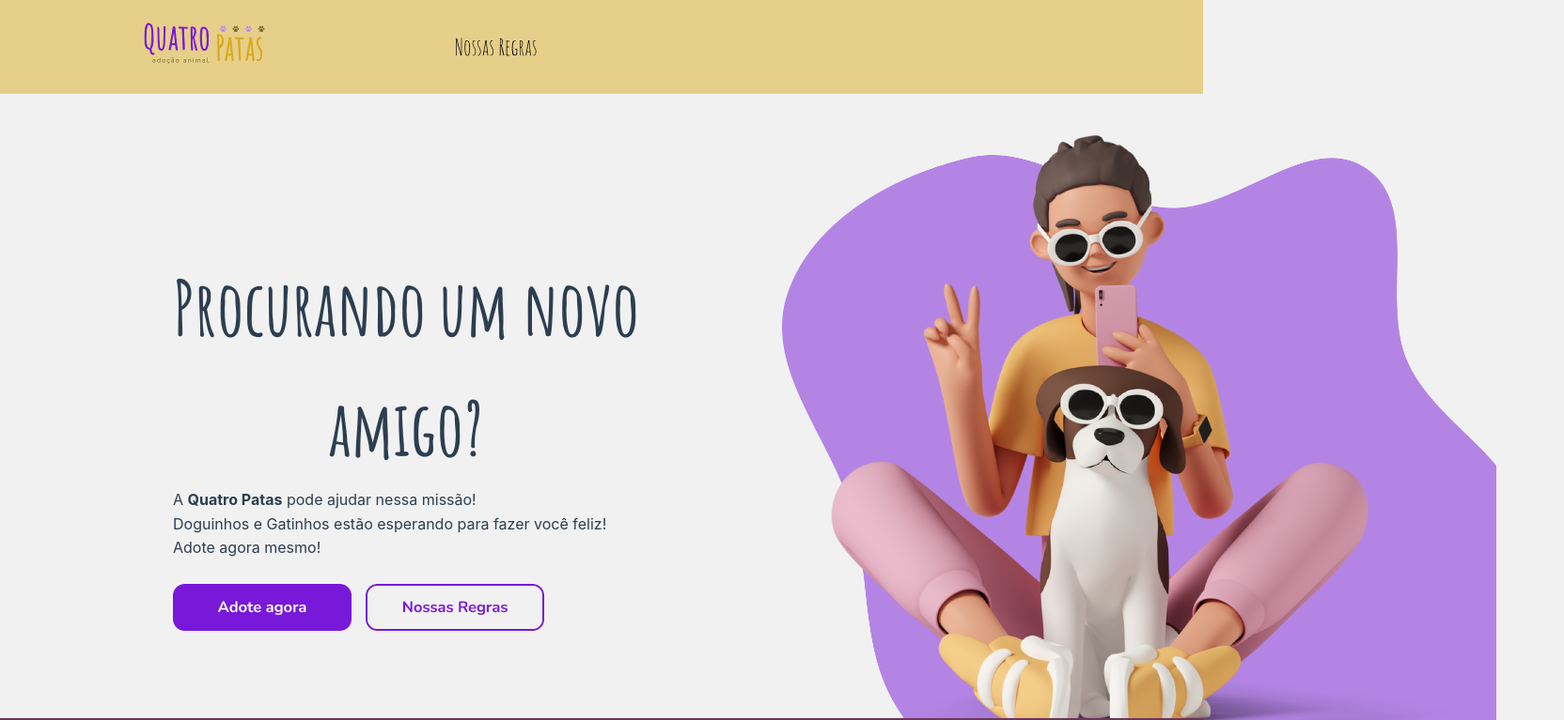
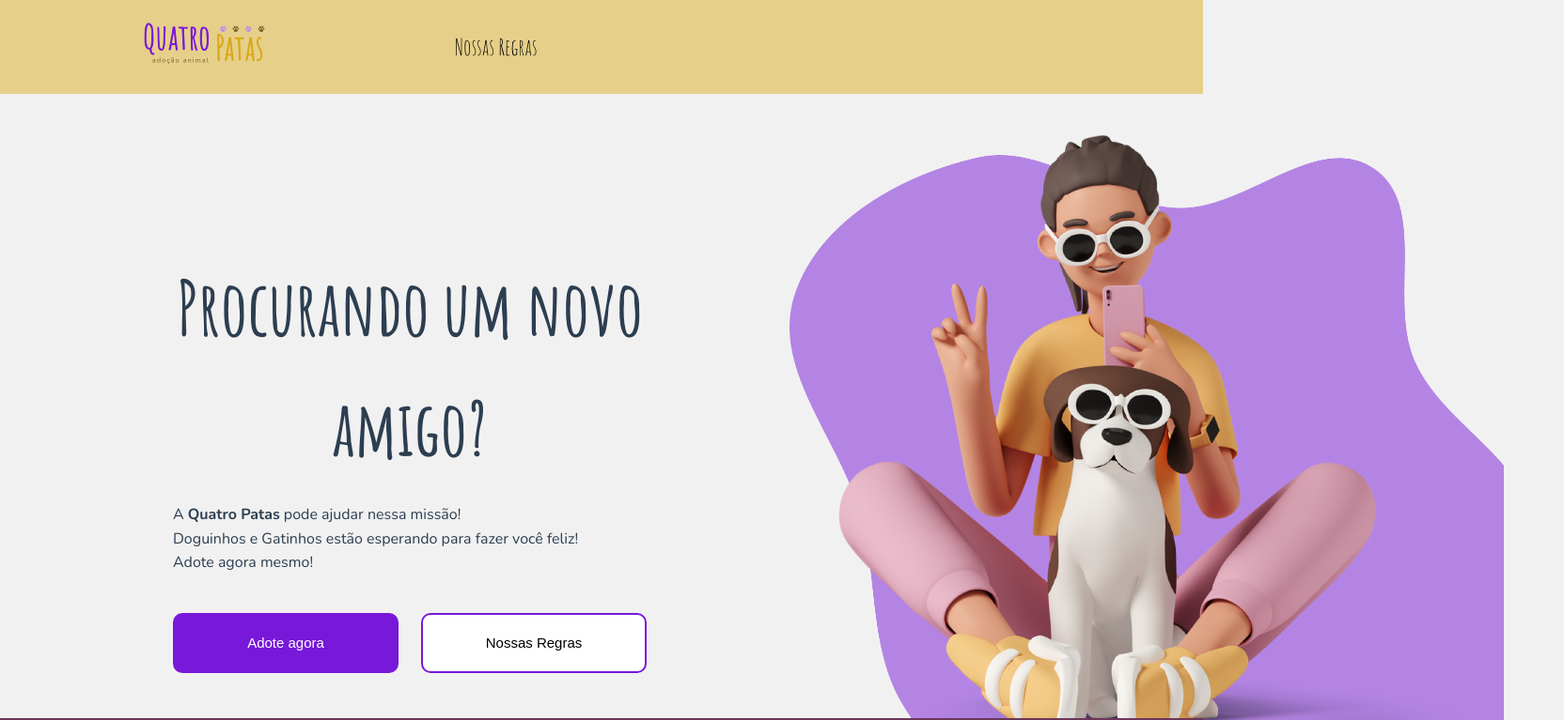
Before and after one commit to eusebiomae/QuatroPatas, a Vue app: page / in a window 1280 px wide. Shown: the top 767 px of the page at 94% size, 1664 px wide, since content can reach past the window. Built offline with nearby package versions, Linux system fonts and the light colour scheme.

Commit message:
estilo dos botões e letra do site check

```diff
--- a/src/App.vue
+++ b/src/App.vue
@@ -24,6 +24,7 @@ export default {
 <style>
 @import "@/assets/base.css";
 @import url("https://fonts.googleapis.com/css2?family=Amatic+SC:wght@400;700&display=swap");
+@import url("https://fonts.googleapis.com/css2?family=Nunito:wght@400;700&display=swap");
 
 #app {
   width: fit-content;
--- a/src/assets/base.css
+++ b/src/assets/base.css
@@ -59,7 +59,7 @@ body {
     background: var(--color-background);
     transition: color 0.5s, background-color 0.5s;
     line-height: 1.6;
-    font-family: Inter, -apple-system, BlinkMacSystemFont, 'Segoe UI', Roboto, Oxygen, Ubuntu, Cantarell, 'Fira Sans', 'Droid Sans', 'Helvetica Neue', sans-serif, 'Amatic SC', cursive;
+    font-family: Inter, -apple-system, BlinkMacSystemFont, 'Amatic SC', cursive, 'Nunito', sans-serif;
     font-size: 15px;
     text-rendering: optimizeLegibility;
     -webkit-font-smoothing: antialiased;
--- a/src/components/DogCards.vue
+++ b/src/components/DogCards.vue
@@ -79,6 +79,7 @@ export default defineComponent({
 
 .dogCard-detail {
   text-align: center;
+  font-family: "Nunito", sans-serif;
 }
 
 .btn-group {
@@ -101,7 +102,6 @@ export default defineComponent({
 
 .btn-adote:hover {
   background-color: #904dd3;
-  font-size: 16px;
   text-align: center;
 }
 
@@ -185,9 +185,10 @@ export default defineComponent({
     text-align: center;
   }
   .btn-adote:hover {
-    background-color: #904dd3;
-    font-size: 16px;
+    background-color: #fff;
+    color: #000;
     text-align: center;
+    border: 2px solid #7818d9;
   }
   .btn-heart {
     width: 7vh;
--- a/src/components/Footer.vue
+++ b/src/components/Footer.vue
@@ -70,6 +70,7 @@ footer {
   text-align: center;
   margin-top: 5vh;
   margin-bottom: 5vh;
+  font-family: "Nunito", sans-serif;
 }
 
 #subfooter {
@@ -81,6 +82,7 @@ footer {
   left: 0;
   right: 0;
   display: block;
+  font-family: "Nunito", sans-serif;
   /* flex-direction: none; */
   /* justify-content: flex-start; */
 }
--- a/src/views/AdoptView.vue
+++ b/src/views/AdoptView.vue
@@ -20,7 +20,7 @@
       />
     </div>
   </div>
-  <section id="dogCards">
+  <section class="dogCards">
     <DogCards
       v-for="dogCard in dogCards"
       :key="dogCard.color"
@@ -123,6 +123,7 @@ export default defineComponent({
 #text-subhome {
   text-align: left;
   font-size: initial;
+  font-family: "Nunito", sans-serif;
 }
 
 #btn-adote {
@@ -154,7 +155,7 @@ li {
   background-size: 3vh;
 }
 
-#dogCards {
+.dogCards {
   display: flex;
   max-width: 1028px;
   margin-top: -15vh;
@@ -225,7 +226,7 @@ li {
     background-position: left center;
     background-size: 3vh;
   }
-  #dogCards {
+  .dogCards {
     max-width: 1280px;
     margin-top: -50vh;
   }
--- a/src/views/HomeView.vue
+++ b/src/views/HomeView.vue
@@ -1,8 +1,8 @@
 <template>
-  <div class="row" id="row">
+  <div class="home">
     <div class="col-lg-6 order-lg-last" id="text-left">
       <div class="">
-        <h1 id="text-home">
+        <h1 class="text-home">
           <b
             >Procurando um novo <br />
             amigo?</b
@@ -10,7 +10,7 @@
         </h1>
       </div>
 
-      <div id="text-subhome">
+      <div class="text-subhome">
         <p>
           A <b>Quatro Patas</b> pode ajudar nessa missão! <br />
           Doguinhos e Gatinhos estão esperando para fazer você feliz! <br />
@@ -18,21 +18,18 @@
         </p>
       </div>
 
-      <div id="button-home">
-        <router-link to="/adopt"
-          ><img
-            id="btn-adote"
-            src="@/assets/images/Adote.png"
-            alt="Home Btn"
-            class="btn"
-        /></router-link>
-        <router-link to="/rules"
-          ><img
-            id="btn-regras"
-            src="@/assets/images/NossasRegras.png"
-            alt="Home Btn Regras"
-            class="btn"
-        /></router-link>
+      <div class="btn-group">
+        <router-link to="/adopt">
+          <div>
+            <button class="btn-adote">Adote agora</button>
+          </div>
+        </router-link>
+
+        <router-link to="/rules">
+          <div>
+            <button class="btn-rules">Nossas Regras</button>
+          </div>
+        </router-link>
       </div>
     </div>
 
@@ -40,7 +37,6 @@
       <img
         alt="Vue logo"
         class="logo-home"
-        id="logo-home"
         src="@/assets/images/HomeDog2x.png"
       />
     </div>
@@ -54,7 +50,7 @@ export default {
 </script>
 
 <style scoped>
-#row {
+.home {
   width: 100%;
   height: 100%;
   display: flex;
@@ -65,7 +61,7 @@ export default {
   margin-top: 75vh;
 }
 
-#text-home {
+.text-home {
   font-family: "Amatic Sc";
   font-size: 7vh;
   text-align: center;
@@ -73,15 +69,52 @@ export default {
   margin-bottom: 5vh;
 }
 
-#text-subhome {
+.text-subhome {
   text-align: center;
   font-size: initial;
+  font-family: "Nunito", sans-serif;
   margin-left: -45vh;
   margin-bottom: 5vh;
 }
-#button-home {
-  margin-left: -44vh;
+
+.btn-group {
+  margin-left: -39vh;
   margin-bottom: 5vh;
+}
+.btn-adote {
+  width: 35vh;
+  height: 10vh;
+  background-color: #7818d9;
+  border: none;
+  border-radius: 10px;
+  color: #fff;
+  font-size: 18px;
+  text-align: center;
+  margin-bottom: 3vh;
+  margin-top: 2vh;
+}
+.btn-adote:hover {
+  background-color: #fff;
+  color: #000;
+  text-align: center;
+  border: 2px solid #904dd3;
+}
+.btn-rules {
+  width: 35vh;
+  height: 10vh;
+  background-color: #ffffff;
+  border: none;
+  border-radius: 10px;
+  border: 2px solid #904dd3;
+  color: #000;
+  font-size: 18px;
+  text-align: center;
+  margin-bottom: 3vh;
+}
+.btn-rules:hover {
+  background-color: #7818d9;
+  color: #fff;
+  text-align: center;
 }
 
 #btn-adote {
@@ -98,14 +131,14 @@ export default {
   margin-bottom: 25vh;
 }
 
-#logo-home {
+.logo-home {
   max-width: 45vh;
 }
 
 /* <!------------------------Media Query --------------- > */
 
 @media (min-width: 700px) {
-  #row {
+  .home {
     width: 100%;
     height: 100%;
     display: -webkit-inline-box;
@@ -124,34 +157,65 @@ export default {
     margin-bottom: 25vh;
   }
 
-  #text-home {
+  .text-home {
     font-family: "Amatic Sc";
     font-size: 10vh;
     margin-left: 0;
-    margin-bottom: 0;
+    margin-bottom: 2vh;
     margin-top: 15vh;
   }
 
-  #text-subhome {
+  .text-subhome {
     text-align: left;
     font-size: initial;
+    font-family: "Nunito", sans-serif;
+    margin-left: 0;
+    margin-bottom: 2vh;
+  }
+  .btn-group {
+    margin-top: 5vh;
+    display: flex;
+    align-items: center;
+    vertical-align: middle;
     margin-left: 0;
     margin-bottom: 0;
   }
 
-  #button-home {
-    margin-left: 0;
+  .btn-adote {
+    width: 30vh;
+    height: 8vh;
+    background-color: #7818d9;
+    border: none;
+    border-radius: 10px;
+    color: #fff;
+    font-size: 15px;
+    text-align: center;
+    margin-right: 3vh;
+    margin-bottom: 0;
+    margin-top: 0;
+  }
+  .btn-adote:hover {
+    background-color: #fff;
+    color: #000;
+    text-align: center;
+    border: 2px solid #7818d9;
+  }
+  .btn-rules {
+    width: 30vh;
+    height: 8vh;
+    background-color: #ffffff;
+    border: none;
+    border-radius: 10px;
+    border: 2px solid #7818d9;
+    color: #000;
+    font-size: 15px;
+    text-align: center;
     margin-bottom: 0;
   }
-
-  #btn-adote {
-    width: 190px;
-    margin-top: 25px;
-  }
-  #btn-regras {
-    width: 190px;
-    margin-top: 25px;
-    margin-left: 15px;
+  .btn-rules:hover {
+    background-color: #7818d9;
+    color: #fff;
+    text-align: center;
   }
 
   #img-home {
@@ -159,7 +223,7 @@ export default {
     margin-bottom: 25vh;
   }
 
-  #logo-home {
+  .logo-home {
     max-width: 95vh;
     margin-left: 17vh;
   }
--- a/src/views/RulesView.vue
+++ b/src/views/RulesView.vue
@@ -1,13 +1,13 @@
 <template>
-  <div class="row" id="rules">
+  <div class="rules">
     <div class="col-lg-6 order-lg-last" id="text-left">
       <div class="">
-        <h1 id="text-home">
+        <h1 class="text-home">
           <b>Nossas Regras</b>
         </h1>
       </div>
 
-      <div id="text-subhome">
+      <div class="text-subhome">
         <p>
           Sem sombra de dúvidas queremos <b>o melhor</b> para os nossos <br />
           peludinhos, portanto queremos esclerecer quais são os requisitos
@@ -15,7 +15,7 @@
           para você ter um novo membro na família:
         </p>
       </div>
-      <div id="rules-details">
+      <div class="rules-details">
         <ul>
           <li>Carinho e atenção não pode faltar;</li>
           <li>Cuide de pulgas, carrapatos, entre outros parasitas;</li>
@@ -26,16 +26,16 @@
             A castração é importante para previnir doenças e a procriação.
           </li>
         </ul>
+        <br />
         <p>Todo animal merece respeito!</p>
       </div>
-      <div id="button-rules">
-        <router-link to="/adopt"
-          ><img
-            id="btn-adote"
-            src="@/assets/images/Adote.png"
-            alt="Home Btn"
-            class="btn"
-        /></router-link>
+
+      <div class="button-rules-adopt">
+        <router-link to="/adopt">
+          <div>
+            <button class="btn-adote">Adote agora</button>
+          </div>
+        </router-link>
       </div>
     </div>
 
@@ -57,7 +57,7 @@ export default {
 </script>
 
 <style scoped>
-#rules {
+.rules {
   width: 100%;
   height: 100%;
   display: flex;
@@ -70,25 +70,46 @@ export default {
   margin-bottom: 10vh;
 }
 
-#text-home {
+.text-home {
   font-family: "Amatic Sc";
   font-size: 7vh;
   text-align: center;
+  margin-bottom: 3vh;
 }
 
-#text-subhome {
+.text-subhome {
   text-align: left;
   font-size: initial;
+  font-family: "Nunito", sans-serif;
   margin-bottom: 5vh;
 }
 
-#button-rules {
+.button-rules-adopt {
   margin-top: 3vh;
 }
 
-#btn-adote {
-  width: auto;
-  margin-top: 25px;
+/* #btn-adote {
+
+} */
+.btn-adote {
+  width: 35vh;
+  height: 10vh;
+  background-color: #7818d9;
+  border: none;
+  border-radius: 10px;
+  color: #fff;
+  font-size: 18px;
+  text-align: center;
+  margin-right: 3vh;
+  margin-bottom: 0;
+  margin-top: 5vh;
+  margin-inline: 5vh;
+}
+.btn-adote:hover {
+  background-color: #fff;
+  color: #000;
+  text-align: center;
+  border: 2px solid #7818d9;
 }
 #btn-regras {
   width: auto;
@@ -113,12 +134,17 @@ li {
   background-repeat: no-repeat;
   background-position: left center;
   background-size: 3vh;
+  font-family: "Nunito", sans-serif;
+}
+
+p {
+  font-family: "Nunito", sans-serif;
 }
 
 /* <!----------------------- Media Query -------------------> */
 
 @media (min-width: 700px) {
-  #rules {
+  .rules {
     width: 100%;
     height: 100%;
     display: -webkit-inline-box;
@@ -137,24 +163,37 @@ li {
     margin-bottom: 25vh;
   }
 
-  #text-home {
+  .text-home {
     font-family: "Amatic Sc";
     font-size: 10vh;
+    margin-bottom: 3vh;
   }
 
-  #text-subhome {
+  .text-subhome {
     text-align: left;
     font-size: initial;
+    font-family: "Nunito", sans-serif;
   }
 
-  #btn-adote {
-    width: 190px;
-    margin-top: 25px;
+  .btn-adote {
+    width: 30vh;
+    height: 8vh;
+    background-color: #7818d9;
+    border: none;
+    border-radius: 10px;
+    color: #fff;
+    font-size: 15px;
+    text-align: center;
+    margin-right: 3vh;
+    margin-bottom: 0;
+    margin-top: 7vh;
+    margin-inline: 0;
   }
-  #btn-regras {
-    width: 190px;
-    margin-top: 25px;
-    margin-left: 15px;
+  .btn-adote:hover {
+    background-color: #fff;
+    color: #000;
+    text-align: center;
+    border: 2px solid #7818d9;
   }
 
   #img-home {
@@ -176,6 +215,7 @@ li {
     background-repeat: no-repeat;
     background-position: left center;
     background-size: 3vh;
+    font-family: "Nunito", sans-serif;
   }
 }
 </style>
```
